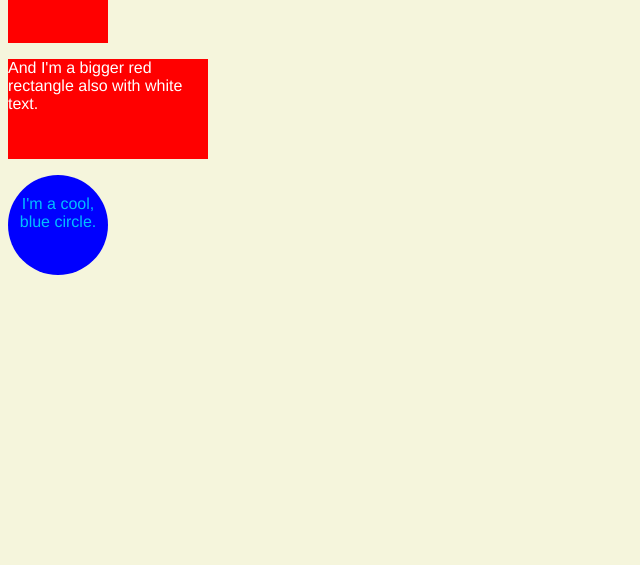
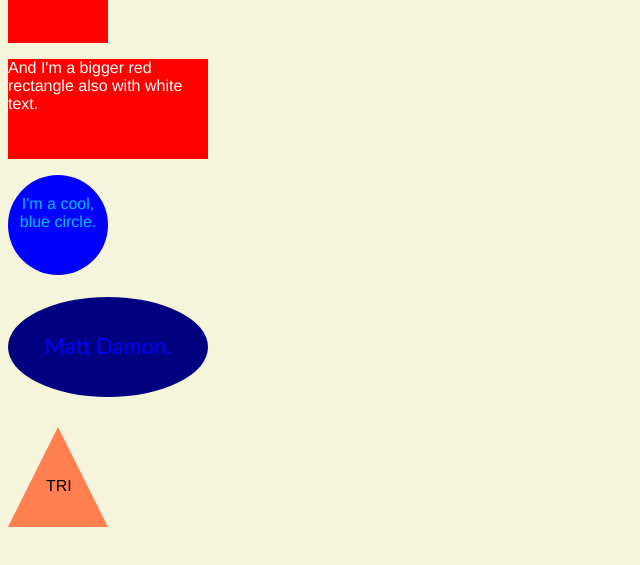
Before and after one commit to a1GoXplorer/shapes, a plain HTML site: page index.html in a window 1280 px wide. Shown: the part 137-702 px from the top of the page, without its empty margins (0-640 px from the left). Drawn offline with Linux system fonts and the light colour scheme.

Commit message:
oval, uptri

```diff
--- a/index.html
+++ b/index.html
@@ -16,6 +16,12 @@
       <div class="circle">
        <p class="text" id="circletext">I'm a cool, blue circle.</p>
       </div>
+      <div class="oval">
+        <p class="text" id="ovaltext">Matt Damon.</p>
+      </div>
+      <div class="triangleup">
+        <p class="text" id="triangleuptext">TRI</p>
+      </div>
 
   </body>
   </html>
--- a/stylesheet.css
+++ b/stylesheet.css
@@ -41,3 +41,35 @@
   padding-top: 20px;
   color: deepskyblue;
 }
+
+.oval {
+  height: 100px;
+  width: 200px;
+  border-radius: 100px / 50px;
+  -moz-border-radius: 100px / 50px;
+  -webkit-border-radius: 100px / 50px;
+  background: navy;
+  text-align: center;
+}
+
+#ovaltext {
+  padding-top: 35px;
+  color: blue;
+  font-size: 22px;
+  font-family: Trebuchet MS;
+}
+
+.triangleup {
+  width: 0;
+  height: 0;
+  border-left: 50px solid transparent;
+  border-right: 50px solid transparent;
+  border-bottom: 100px solid coral;
+}
+
+#triangleuptext {
+  margin-top: 30px;
+  margin-left: -12px;
+  padding-top: 50px;
+  color: black;
+}
```
